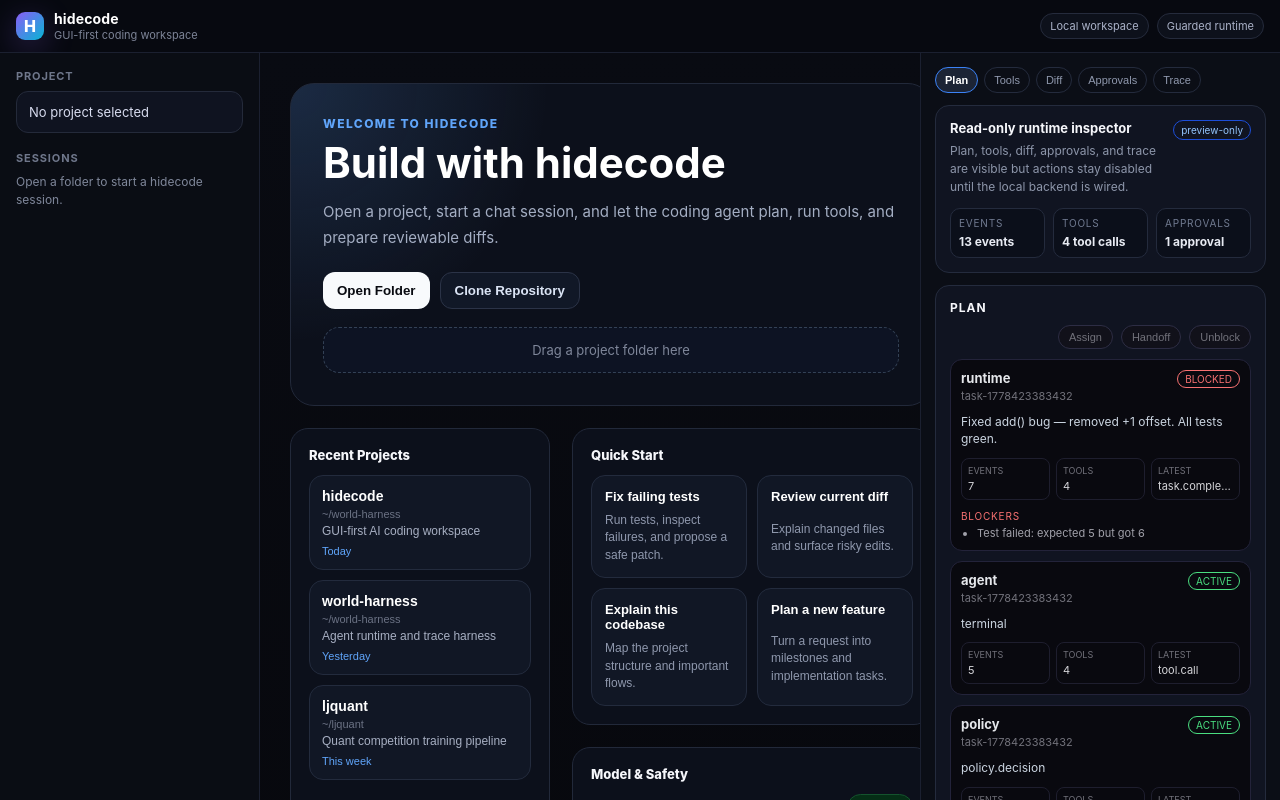
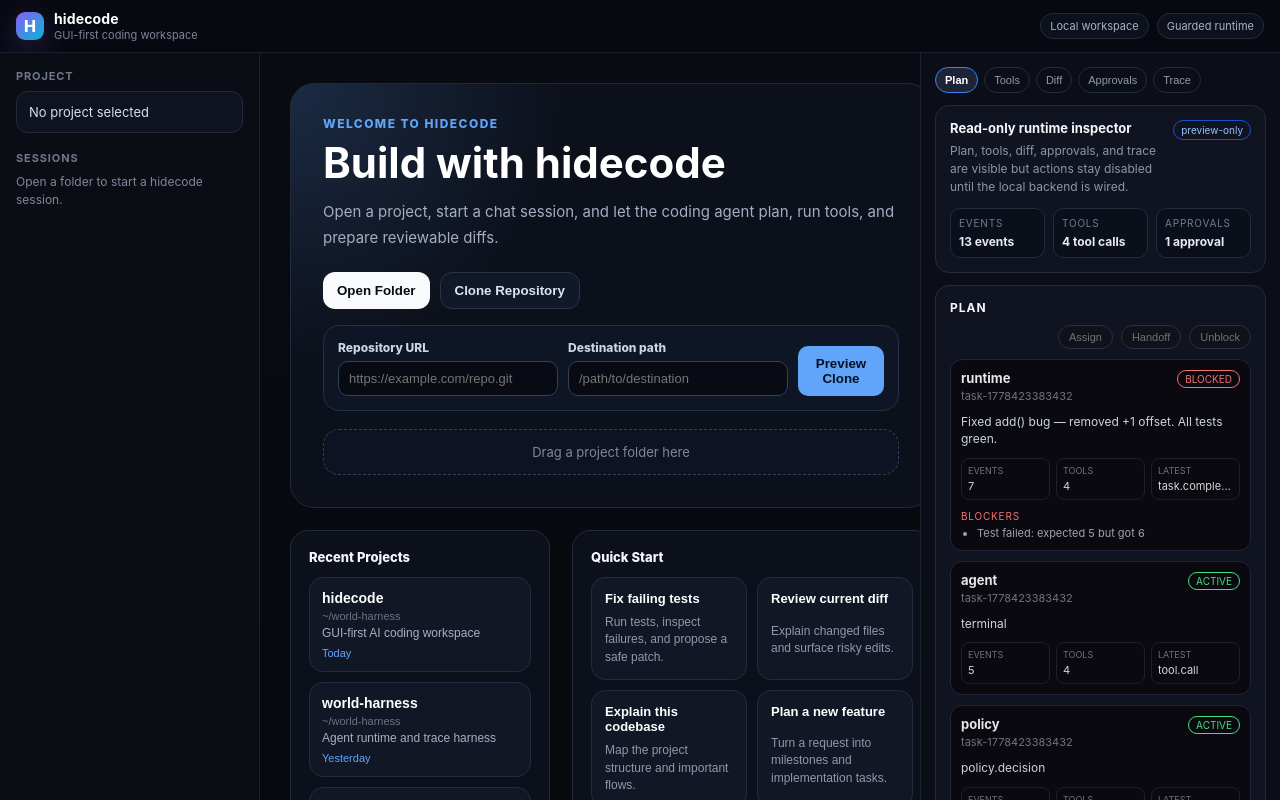
Before and after one commit to kimio-hub/hidecode, a React (Vite) app in the folder apps/dashboard/: page / in a window 1280 px wide. Both pictures are taken after a click on the button "Clone Repository". Shown: the top 800 px of the page. Built offline with nearby package versions, Linux system fonts and the light colour scheme; no server answers.

Commit message:
feat(app): add clone repository preview

```diff
--- a/apps/dashboard/src/ui/modes/HomePage.tsx
+++ b/apps/dashboard/src/ui/modes/HomePage.tsx
@@ -11,9 +11,15 @@
 
 export default function HomePage({ onOpenProject, projects }: HomePageProps) {
   const [showManualForm, setShowManualForm] = useState(false);
+  const [showCloneForm, setShowCloneForm] = useState(false);
   const [projectPath, setProjectPath] = useState('');
   const [projectName, setProjectName] = useState('');
+  const [repositoryUrl, setRepositoryUrl] = useState('');
+  const [destinationPath, setDestinationPath] = useState('');
   const normalizedPath = normalizePath(projectPath);
+  const normalizedRepositoryUrl = repositoryUrl.trim();
+  const normalizedDestinationPath = normalizePath(destinationPath);
+  const canPreviewClone = Boolean(normalizedRepositoryUrl && normalizedDestinationPath);
 
   const submitManualProject = (event: FormEvent<HTMLFormElement>) => {
     event.preventDefault();
@@ -29,6 +35,10 @@
     });
   };
 
+  const previewCloneRepository = (event: FormEvent<HTMLFormElement>) => {
+    event.preventDefault();
+  };
+
   return (
     <div style={styles.page}>
       <div style={styles.hero}>
@@ -39,7 +49,7 @@
         </p>
         <div style={styles.actions}>
           <button type="button" style={styles.primaryButton} onClick={() => setShowManualForm(true)}>Open Folder</button>
-          <button type="button" style={styles.secondaryButton}>Clone Repository</button>
+          <button type="button" style={styles.secondaryButton} onClick={() => setShowCloneForm(true)}>Clone Repository</button>
         </div>
         {showManualForm ? (
           <form aria-label="Open project folder manually" style={styles.manualForm} onSubmit={submitManualProject}>
@@ -62,6 +72,35 @@
               />
             </label>
             <button type="submit" style={styles.submitButton} disabled={!normalizedPath}>Open Project</button>
+          </form>
+        ) : null}
+        {showCloneForm ? (
+          <form aria-label="Clone repository preview" style={styles.cloneForm} onSubmit={previewCloneRepository}>
+            <label style={styles.fieldLabel}>
+              Repository URL
+              <input
+                value={repositoryUrl}
+                onChange={(event) => setRepositoryUrl(event.target.value)}
+                placeholder="https://example.com/repo.git"
+                style={styles.input}
+              />
+            </label>
+            <label style={styles.fieldLabel}>
+              Destination path
+              <input
+                value={destinationPath}
+                onChange={(event) => setDestinationPath(event.target.value)}
+                placeholder="/path/to/destination"
+                style={styles.input}
+              />
+            </label>
+            <button type="submit" style={styles.submitButton} disabled={!canPreviewClone}>Preview Clone</button>
+            {canPreviewClone ? (
+              <div style={styles.clonePreview}>
+                <code>git clone {normalizedRepositoryUrl} {normalizedDestinationPath}</code>
+                <span>Preview only — cloning requires explicit backend approval.</span>
+              </div>
+            ) : null}
           </form>
         ) : null}
         <div style={styles.dropZone}>Drag a project folder here</div>
@@ -169,6 +208,17 @@
     borderRadius: '16px',
     background: 'rgba(15, 23, 42, 0.7)',
   },
+  cloneForm: {
+    display: 'grid',
+    gridTemplateColumns: 'minmax(220px, 1fr) minmax(220px, 1fr) auto',
+    gap: '10px',
+    alignItems: 'end',
+    marginTop: '16px',
+    padding: '14px',
+    border: '1px solid #263145',
+    borderRadius: '16px',
+    background: 'rgba(15, 23, 42, 0.7)',
+  },
   fieldLabel: {
     display: 'grid',
     gap: '6px',
@@ -193,6 +243,13 @@
     fontWeight: 900,
     cursor: 'pointer',
   },
+  clonePreview: {
+    gridColumn: '1 / -1',
+    display: 'grid',
+    gap: '6px',
+    color: '#a4aec3',
+    fontSize: '12px',
+  },
   grid: {
     display: 'grid',
     gridTemplateColumns: 'minmax(260px, 0.9fr) minmax(360px, 1.1fr)',
```
Also changed, not shown: 1 other file (tests, documents, lock files or other folders).
